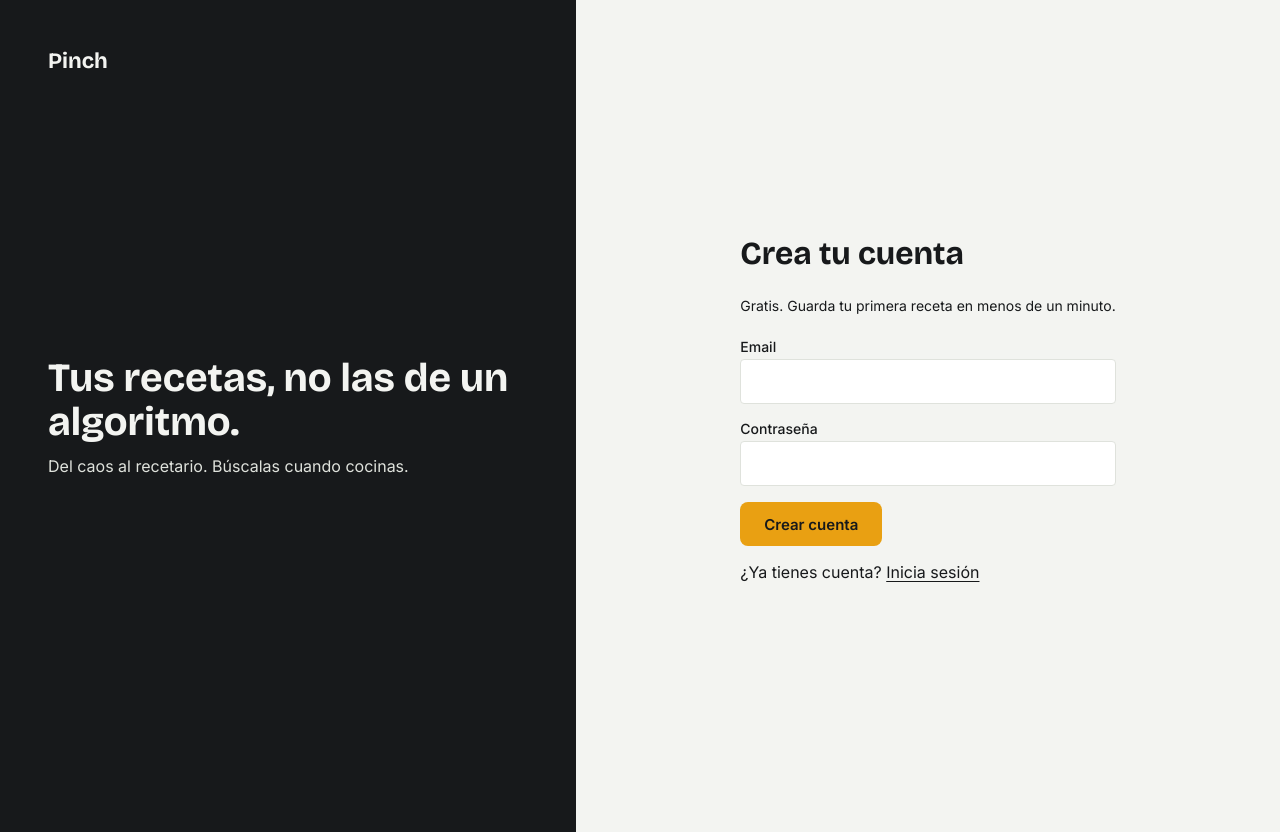
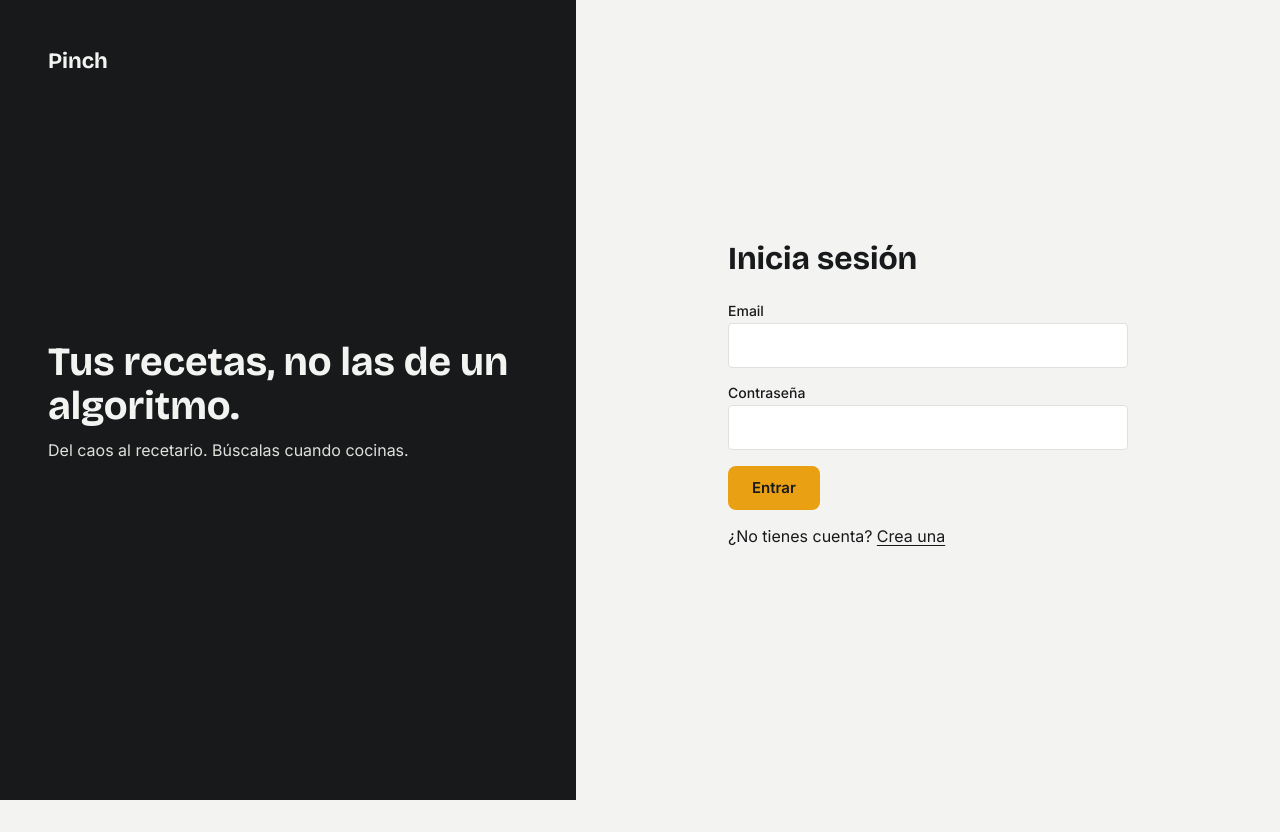
Before and after one commit to damcb1/pinch-frontend, a React (Vite) app: page /login in a window 1280 px wide. Before the commit this address led to /registro. After the commit the page ends 800 px from the top, so only its background shows below. Built offline with nearby package versions, Linux system fonts and the light colour scheme.

Commit message:
feat: add login page with JWT session context and protected routes

```diff
--- a/src/components/layout/AuthLayout/AuthLayout.scss
+++ b/src/components/layout/AuthLayout/AuthLayout.scss
@@ -4,7 +4,7 @@
 .auth-layout {
   display: flex;
   flex-direction: column;
-  min-height: 100vh;
+  min-height: 100%;
 
   &__brand {
     display: none;
--- /dev/null
+++ b/src/context/AuthContext.jsx
@@ -0,0 +1,33 @@
+import { createContext, useContext, useState } from 'react';
+
+const AuthContext = createContext(null);
+
+export const AuthProvider = ({ children }) => {
+    const [token, setToken] = useState(() => localStorage.getItem('token'));
+
+    const login = (newToken) => {
+        localStorage.setItem('token', newToken);
+        setToken(newToken);
+    };
+
+    const logout = () => {
+        localStorage.removeItem('token');
+        setToken(null);
+    };
+
+    const isAuthenticated = !!token;
+
+    return (
+        <AuthContext.Provider value={{ token, isAuthenticated, login, logout }}>
+            {children}
+        </AuthContext.Provider>
+    );
+};
+
+export const useAuth = () => {
+    const context = useContext(AuthContext);
+    if (!context) {
+        throw new Error('useAuth debe usarse dentro de un AuthProvider');
+    }
+    return context;
+};
--- a/src/main.jsx
+++ b/src/main.jsx
@@ -2,9 +2,12 @@
 import { createRoot } from 'react-dom/client'
 import "./styles/main.scss"
 import App from './App.jsx'
+import {AuthProvider} from "./context/AuthContext.jsx";
 
 createRoot(document.getElementById('root')).render(
   <StrictMode>
-    <App />
+      <AuthProvider>
+          <App />
+      </AuthProvider>
   </StrictMode>,
 )
--- /dev/null
+++ b/src/pages/LoginPage/LoginPage.jsx
@@ -0,0 +1,94 @@
+import { useState } from 'react';
+import { useNavigate, Link } from 'react-router-dom';
+import { login } from '../../services/authService';
+import { useAuth } from "../../context/AuthContext.jsx";
+import AuthLayout from '../../components/layout/AuthLayout/AuthLayout';
+import Input from '../../components/common/Input/Input';
+import Button from '../../components/common/Button/Button';
+import './LoginPage.scss';
+
+const LoginPage = () => {
+    const navigate = useNavigate();
+
+    const { login: authLogin } = useAuth();
+
+    const [email, setEmail] = useState('');
+    const [password, setPassword] = useState('');
+    const [errors, setErrors] = useState({}); // { email, password, general }
+    const [isSubmitting, setIsSubmitting] = useState(false);
+
+    const validate = () => {
+        const newErrors = {};
+        if (!email.trim()) newErrors.email = 'El email es obligatorio';
+        if (!password) newErrors.password = 'La contraseña es obligatoria';
+        return newErrors;
+    };
+
+    const handleSubmit = async (e) => {
+        e.preventDefault();
+
+        const validationErrors = validate();
+        if (Object.keys(validationErrors).length > 0) {
+            setErrors(validationErrors);
+            return;
+        }
+
+        setErrors({});
+        setIsSubmitting(true);
+
+        try {
+            const data = await login(email, password);
+            authLogin.setItem(data.token);
+            navigate('/mis-recetas');
+        } catch (err) {
+            const data = err.response?.data;
+            setErrors({ general: data?.message || 'No se pudo iniciar sesión. Inténtalo de nuevo.' });
+        } finally {
+            setIsSubmitting(false);
+        }
+    };
+
+    return (
+        <AuthLayout>
+            <div className="login">
+                <h1 className="login__title">Inicia sesión</h1>
+
+                <form className="login__form" onSubmit={handleSubmit} noValidate>
+                    <Input
+                        id="email"
+                        label="Email"
+                        type="email"
+                        value={email}
+                        onChange={(e) => setEmail(e.target.value)}
+                        error={errors.email}
+                        autoComplete="email"
+                    />
+
+                    <Input
+                        id="password"
+                        label="Contraseña"
+                        type="password"
+                        value={password}
+                        onChange={(e) => setPassword(e.target.value)}
+                        error={errors.password}
+                        autoComplete="current-password"
+                    />
+
+                    {errors.general && (
+                        <p className="login__error" role="alert">{errors.general}</p>
+                    )}
+
+                    <Button type="submit" variant="primary" disabled={isSubmitting}>
+                        {isSubmitting ? 'Entrando…' : 'Entrar'}
+                    </Button>
+                </form>
+
+                <p className="login__register-link">
+                    ¿No tienes cuenta? <Link to="/registro">Crea una</Link>
+                </p>
+            </div>
+        </AuthLayout>
+    );
+};
+
+export default LoginPage;
--- /dev/null
+++ b/src/pages/LoginPage/LoginPage.scss
@@ -0,0 +1,16 @@
+@use '../../styles/variables' as *;
+
+.login {
+  width: 100%;
+  max-width: 400px;
+
+  &__title {
+    margin-bottom: var(--space-5);
+  }
+
+  &__error {
+    font-size: 14px;
+    color: #C0392B;
+    margin-bottom: var(--space-3);
+  }
+}
--- a/src/pages/RegisterPage/RegisterPage.jsx
+++ b/src/pages/RegisterPage/RegisterPage.jsx
@@ -7,10 +7,12 @@
 import './RegisterPage.scss';
 
 const RegisterPage = () => {
+
     const navigate = useNavigate();
 
     const [email, setEmail] = useState('');
     const [password, setPassword] = useState('');
+    const [confirmPassword, setConfirmPassword] = useState('');
     const [errors, setErrors] = useState({});
     const [isSubmitting, setIsSubmitting] = useState(false);
 
@@ -25,6 +27,11 @@
             newErrors.password = 'La contraseña es obligatoria';
         } else if (password.length < 8) {
             newErrors.password = 'La contraseña debe tener al menos 8 caracteres';
+        }
+        if (!confirmPassword) {
+            newErrors.confirmPassword = 'Confirma tu contraseña';
+        } else if (password !== confirmPassword) {
+            newErrors.confirmPassword = 'Las contraseñas no coinciden';
         }
         return newErrors;
     };
@@ -86,6 +93,16 @@
                         autoComplete="new-password"
                     />
 
+                    <Input
+                        id="confirmPassword"
+                        label="Confirmar contraseña"
+                        type="password"
+                        value={confirmPassword}
+                        onChange={(e) => setConfirmPassword(e.target.value)}
+                        error={errors.confirmPassword}
+                        autoComplete="new-password"
+                    />
+
                     {errors.general && (
                         <p className="register__error" role="alert">{errors.general}</p>
                     )}
--- a/src/routes/AppRouter.jsx
+++ b/src/routes/AppRouter.jsx
@@ -1,13 +1,25 @@
-import {BrowserRouter, Routes, Navigate, Route} from "react-router-dom";
-import RegisterPage from "../pages/RegisterPage/RegisterPage.jsx";
+import { BrowserRouter, Routes, Route, Navigate } from 'react-router-dom';
+import RegisterPage from '../pages/RegisterPage/RegisterPage';
+import LoginPage from '../pages/LoginPage/LoginPage';
+import PrivateRoute from './PrivateRoute';
 
 const AppRouter = () => {
     return (
         <BrowserRouter>
             <Routes>
                 <Route path="/registro" element={<RegisterPage />} />
+                <Route path="/login" element={<LoginPage />} />
 
-                <Route path="*" element={<Navigate to="/registro" replace />} />
+                <Route
+                    path="/mis-recetas"
+                    element={
+                        <PrivateRoute>
+                            <div style={{ padding: 40 }}>Mis recetas (próximamente)</div>
+                        </PrivateRoute>
+                    }
+                />
+
+                <Route path="*" element={<Navigate to="/login" replace />} />
             </Routes>
         </BrowserRouter>
     );
--- a/src/routes/PrivateRoute.jsx
+++ b/src/routes/PrivateRoute.jsx
@@ -0,0 +1,10 @@
+import { Navigate } from 'react-router-dom';
+import { useAuth } from '../context/AuthContext';
+
+const PrivateRoute = ({ children }) => {
+    const { isAuthenticated } = useAuth();
+
+    return isAuthenticated ? children : <Navigate to="/login" replace />;
+};
+
+export default PrivateRoute;
--- a/src/services/api.js
+++ b/src/services/api.js
@@ -7,4 +7,12 @@
     },
 });
 
+api.interceptors.request.use((config) => {
+    const token = localStorage.getItem('token');
+    if (token) {
+        config.headers.Authorization = `Bearer ${token}`;
+    }
+    return config;
+});
+
 export default api;
--- a/src/services/authService.js
+++ b/src/services/authService.js
@@ -4,3 +4,8 @@
     const response = await api.post('/auth/register', { email, password });
     return response.data;
 };
+
+export const login = async (email, password) => {
+    const response = await api.post('/auth/login', { email, password });
+    return response.data;
+};
--- a/src/styles/main.scss
+++ b/src/styles/main.scss
@@ -1,5 +1,9 @@
 @use "variables" as *;
 @use "mixins" as *;
+
+html, body, #root {
+  height: 100%;
+}
 
 * {
   box-sizing: border-box;
```
